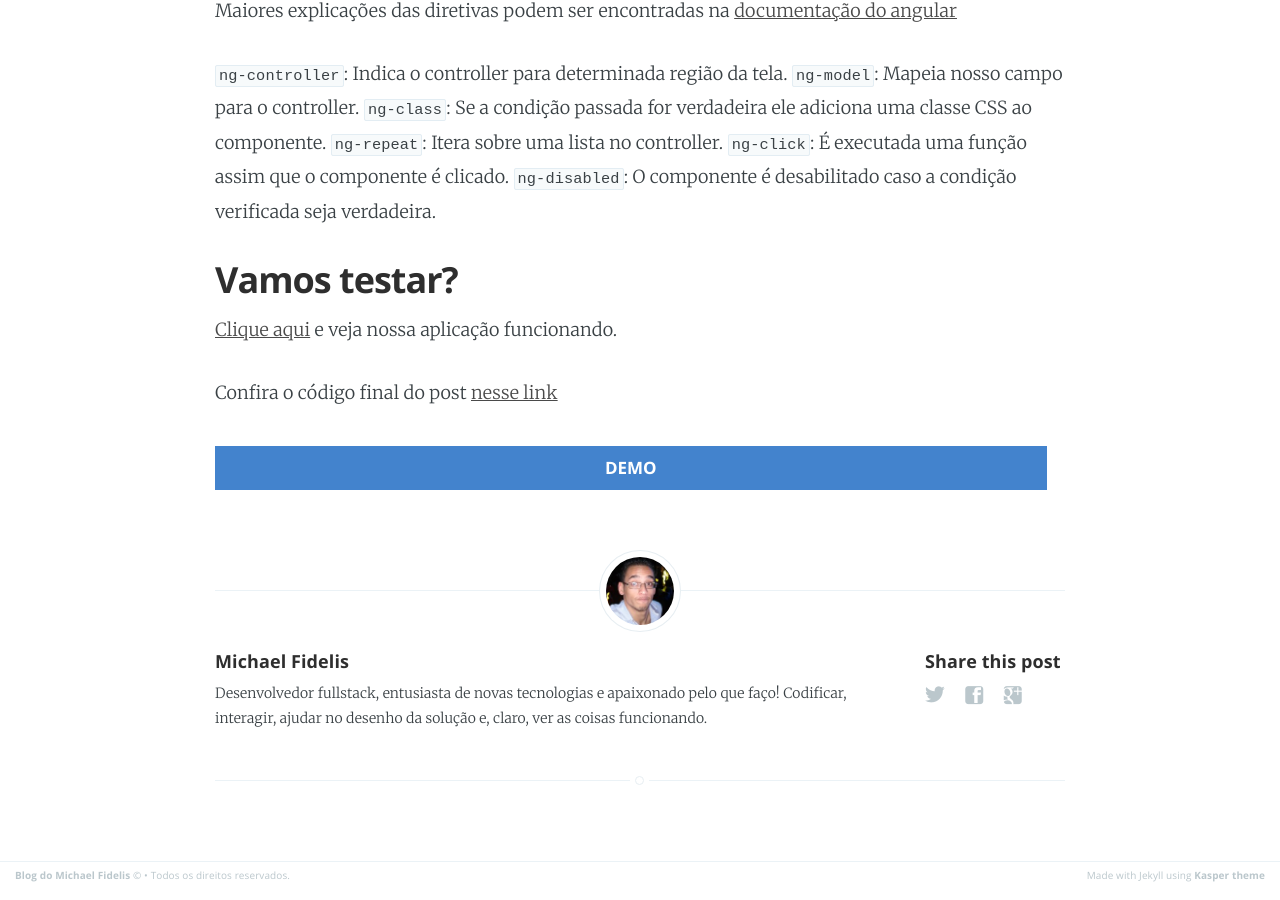
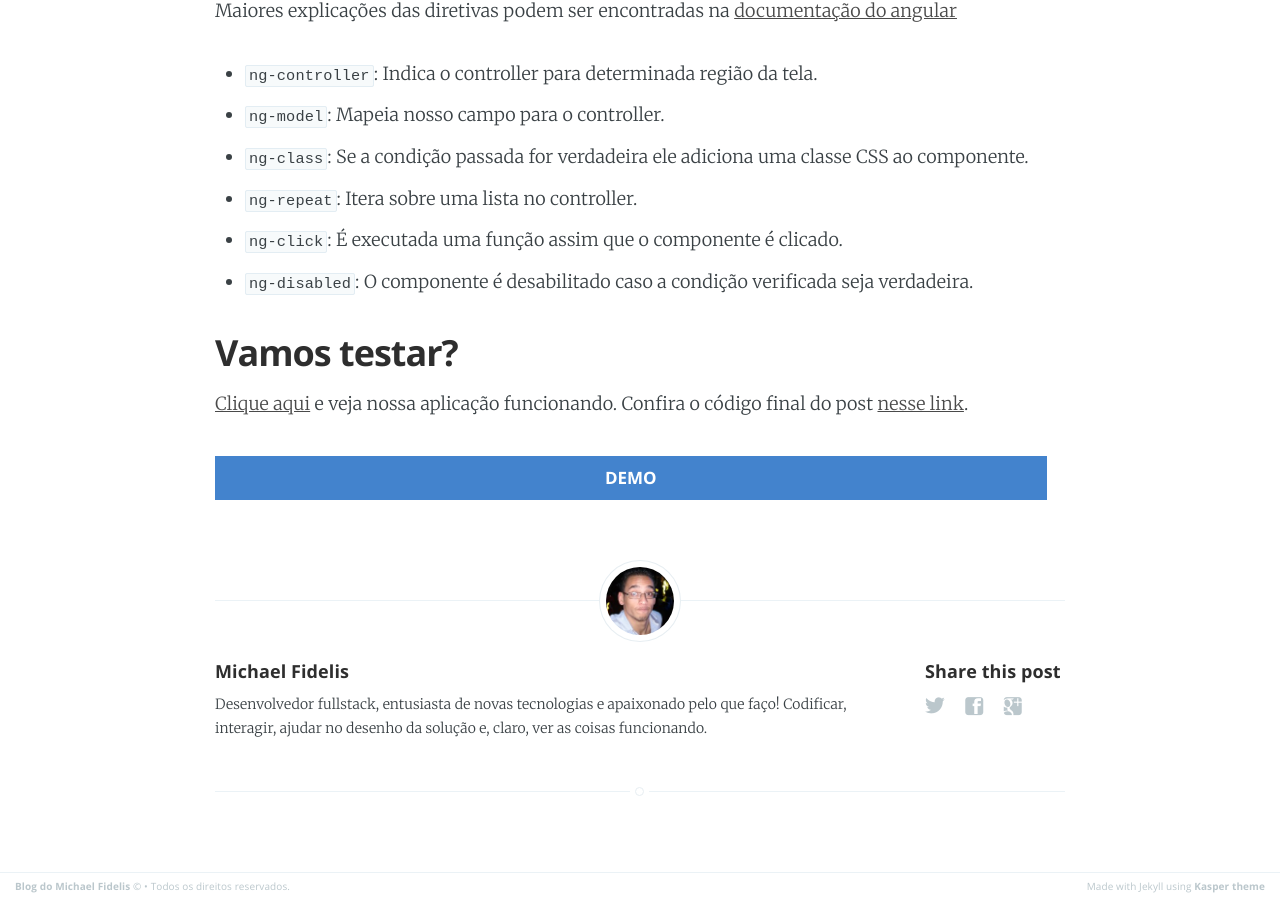
Before and after one commit to michaelfidelis/michaelfidelis.github.io, a Jekyll site: the page built from _posts/2016-01-31-usando-services-angularjs.md, in a window 1280 px wide and 900 px high, scrolled down 4173 px. Built offline with Jekyll 4.4.1, drawn with Linux system fonts in a browser that asks for light colours; Markdown is read by kramdown in place of the engine named in the settings.

```diff
--- a/_posts/2016-01-31-usando-services-angularjs.md
+++ b/_posts/2016-01-31-usando-services-angularjs.md
@@ -225,14 +225,13 @@ O que significa **tarefaForm.tarefa.$error.required**?
 
 Maiores explicações das diretivas podem ser encontradas na [documentação do angular](https://docs.angularjs.org/guide/directive)
 
-`ng-controller`: Indica o controller para determinada região da tela.
-`ng-model`: Mapeia nosso campo para o controller.
-`ng-class`: Se a condição passada for verdadeira ele adiciona uma classe CSS ao componente.
-`ng-repeat`: Itera sobre uma lista no controller.
-`ng-click`: É executada uma função assim que o componente é clicado.
-`ng-disabled`: O componente é desabilitado caso a condição verificada seja verdadeira.
+* `ng-controller`: Indica o controller para determinada região da tela.
+* `ng-model`: Mapeia nosso campo para o controller.
+* `ng-class`: Se a condição passada for verdadeira ele adiciona uma classe CSS ao componente.
+* `ng-repeat`: Itera sobre uma lista no controller.
+* `ng-click`: É executada uma função assim que o componente é clicado.
+* `ng-disabled`: O componente é desabilitado caso a condição verificada seja verdadeira.
 
 ## Vamos testar?
 [Clique aqui]({{site.url}}/demos/2016-01-31-usando-services-angularjs/) e veja nossa aplicação funcionando.
-
-Confira o código final do post [nesse link](https://github.com/michaelfidelis/michaelfidelis.github.io/tree/master/demos/2016-01-31-usando-services-angularjs)
+Confira o código final do post [nesse link](https://github.com/michaelfidelis/michaelfidelis.github.io/tree/master/demos/2016-01-31-usando-services-angularjs).
```
